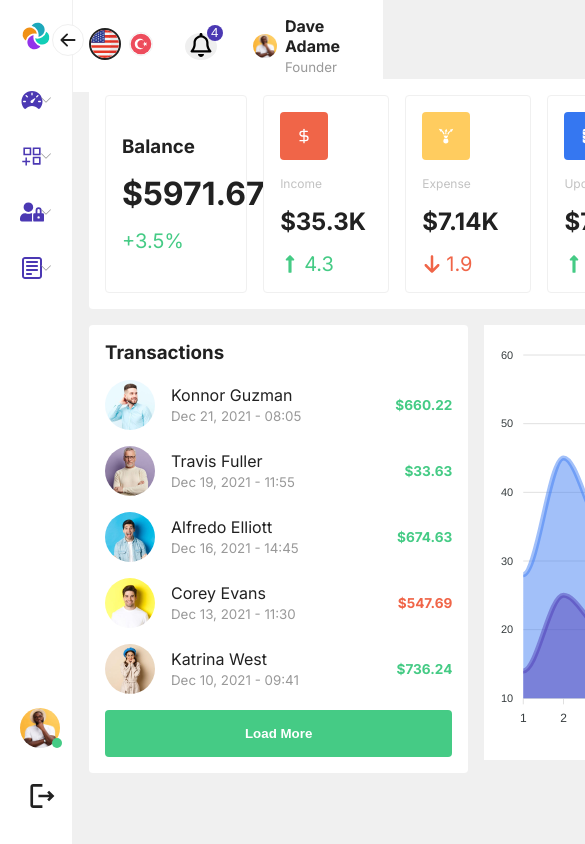
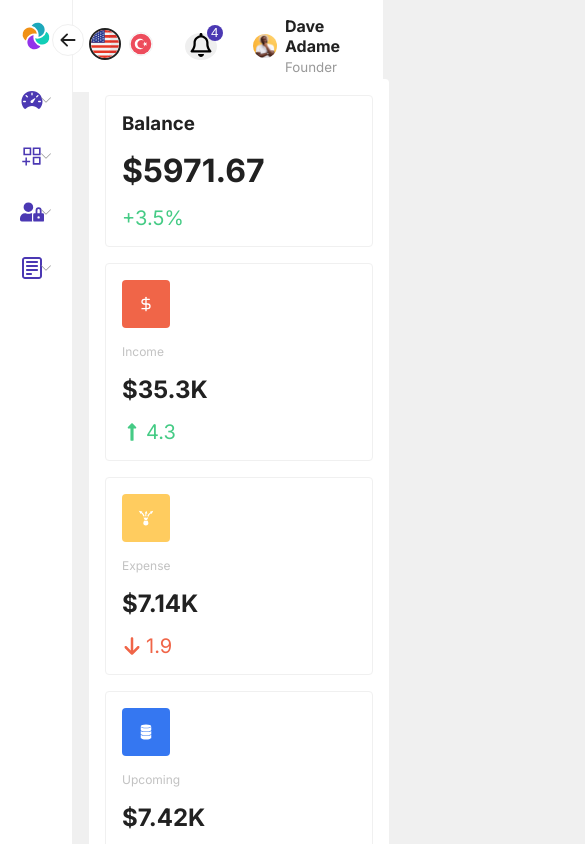
Before and after one commit to OzgeCetin43/ModernDashboard, a React (Vite) app: page /user-balance in a window 390 px wide. Shown: the top 844 px of the page, 585 px wide, since content can reach past the window. Built offline with nearby package versions, Linux system fonts and the light colour scheme.

Commit message:
some css code improvement made.

```diff
--- a/src/components/UserBalance/UserBalance.css
+++ b/src/components/UserBalance/UserBalance.css
@@ -193,3 +193,15 @@
   color: #fff;
   cursor: pointer;
 }
+
+@media (max-width: 920px) {
+  .user-balance-container,
+  .user-balance-header,
+  .user-balance-content-container {
+    flex-direction: column;
+  }
+
+  .user-balance-header-item {
+    width: 100%;
+  }
+}
```
